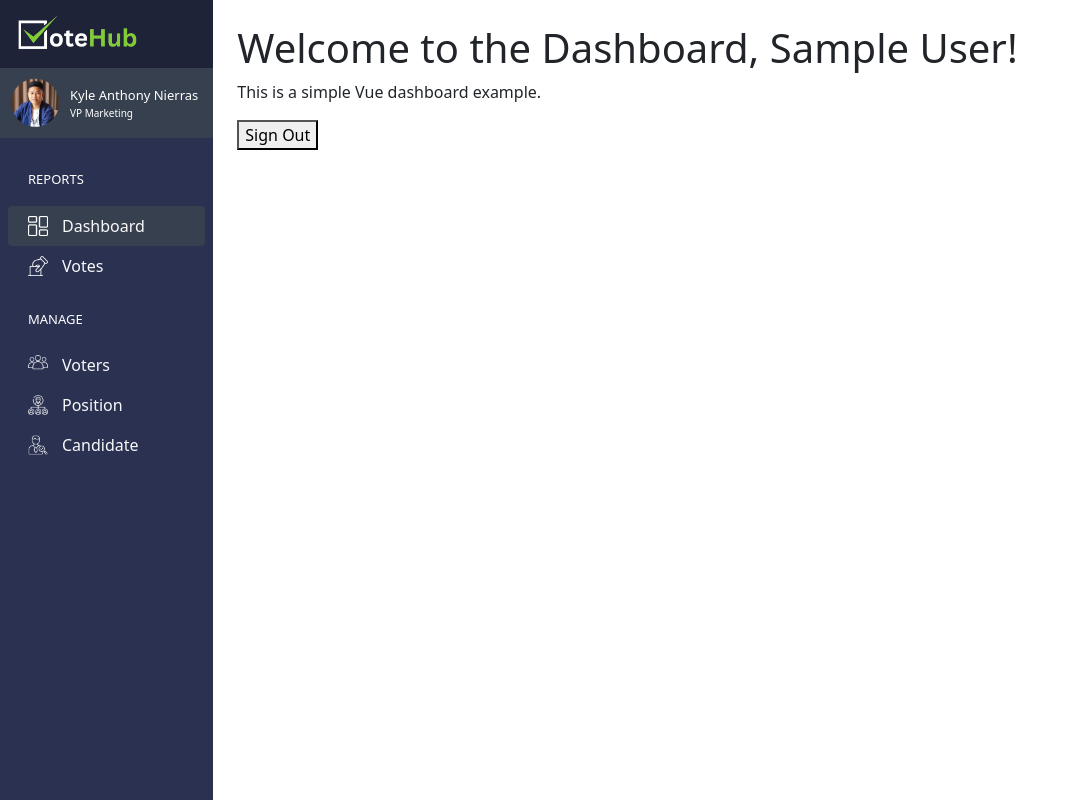
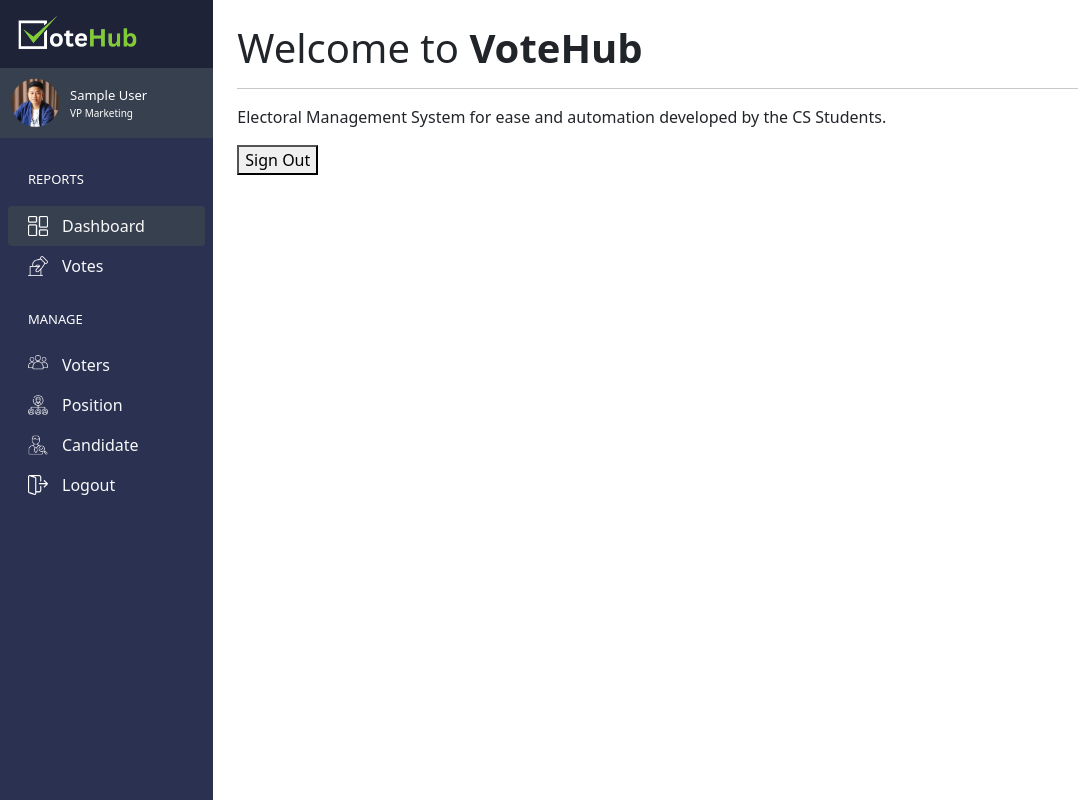
Before and after one commit to KaelNierras/VoteHub, a Vue app: page /dashboard in a window 1280 px wide. Shown: the whole page, without its empty margins (0-1078 px from the left). Built offline with nearby package versions, Linux system fonts and the light colour scheme; no server answers; sample sign-in values are in the browser's storage.

Commit message:
Logout button

```diff
--- a/src/App.vue
+++ b/src/App.vue
@@ -10,7 +10,7 @@ const showSidebar = computed(() => route.name !== 'Login');
 <template>
   <div class="main">
     <Sidebar v-if="showSidebar" />
-    <div :class="{ 'router': showSidebar }">
+    <div :class="{ 'router': showSidebar }" style="width: 100vw;">
       <RouterView />
     </div>
   </div>
--- a/src/components/Dashboard.vue
+++ b/src/components/Dashboard.vue
@@ -1,7 +1,8 @@
 <template>
-  <div>
-    <h1>Welcome to the Dashboard, {{ currentUser.displayName || currentUser.email }}!</h1>
-    <p>This is a simple Vue dashboard example.</p>
+  <div class="w-100">
+    <h1>Welcome to <b>VoteHub</b></h1>
+    <hr>
+    <p>Electoral Management System for ease and automation developed by the CS Students.</p>
 
     <button @click="signOut">Sign Out</button>
   </div>
@@ -12,18 +13,6 @@ import { ref } from 'vue';
 import { auth } from '@/firebase';
 import { useRouter } from 'vue-router';
 
-const router = useRouter();
-
-const currentUser = ref(auth.currentUser);
-
-const signOut = async () => {
-  try {
-    await auth.signOut();
-    router.push('/');
-  } catch (error) {
-    console.error('Error signing out:', error.message);
-  }
-};
 </script>
 
 <style scoped>
--- a/src/components/Sidebar.vue
+++ b/src/components/Sidebar.vue
@@ -1,6 +1,9 @@
 <script setup>
 import { ref, onMounted } from 'vue';
+import { auth } from '@/firebase';
+import { useRouter } from 'vue-router';
 
+const currentUser = ref(auth.currentUser);
 const currentRoute = ref('window.location.pathname');
 
 const setActiveRoute = (route) => {
@@ -11,6 +14,17 @@ onMounted(() => {
   // Update the initial route on component mount
   setActiveRoute(window.location.pathname);
 });
+
+const router = useRouter();
+
+const signOut = async () => {
+  try {
+    await auth.signOut();
+    router.push('/');
+  } catch (error) {
+    console.error('Error signing out:', error.message);
+  }
+};
 </script>
 
 
@@ -96,6 +110,12 @@ onMounted(() => {
   border-radius: 4px;
 }
 
+.footer{
+    height: 100%;
+    display: flex;
+    flex-direction: column-reverse;
+}
+
 
 </style>
 
@@ -114,7 +134,7 @@ onMounted(() => {
 
                     <div class="details  d-flex align-items-start flex-column ">
                         <p class="name">
-                            Kyle Anthony Nierras
+                            {{ currentUser?.displayName || currentUser?.email }}
                         </p>
                         <p class="position m-0">
                             VP Marketing
@@ -170,7 +190,14 @@ onMounted(() => {
                     </router-link>
                 </li>
 
-
+                <div class="footer">
+                    <li class="nav-item">
+                        <router-link to="/" class="nav-link align-middle px-0"  @click="signOut()">
+                            <img src="/logout.png" class="icons">
+                            <span class="ms-1 nav-name d-sm-inline text-light">Logout</span>
+                        </router-link>
+                    </li>
+                </div>
             </ul>
 
         </div>
```
Also changed, not shown: public/logout.png (added).
